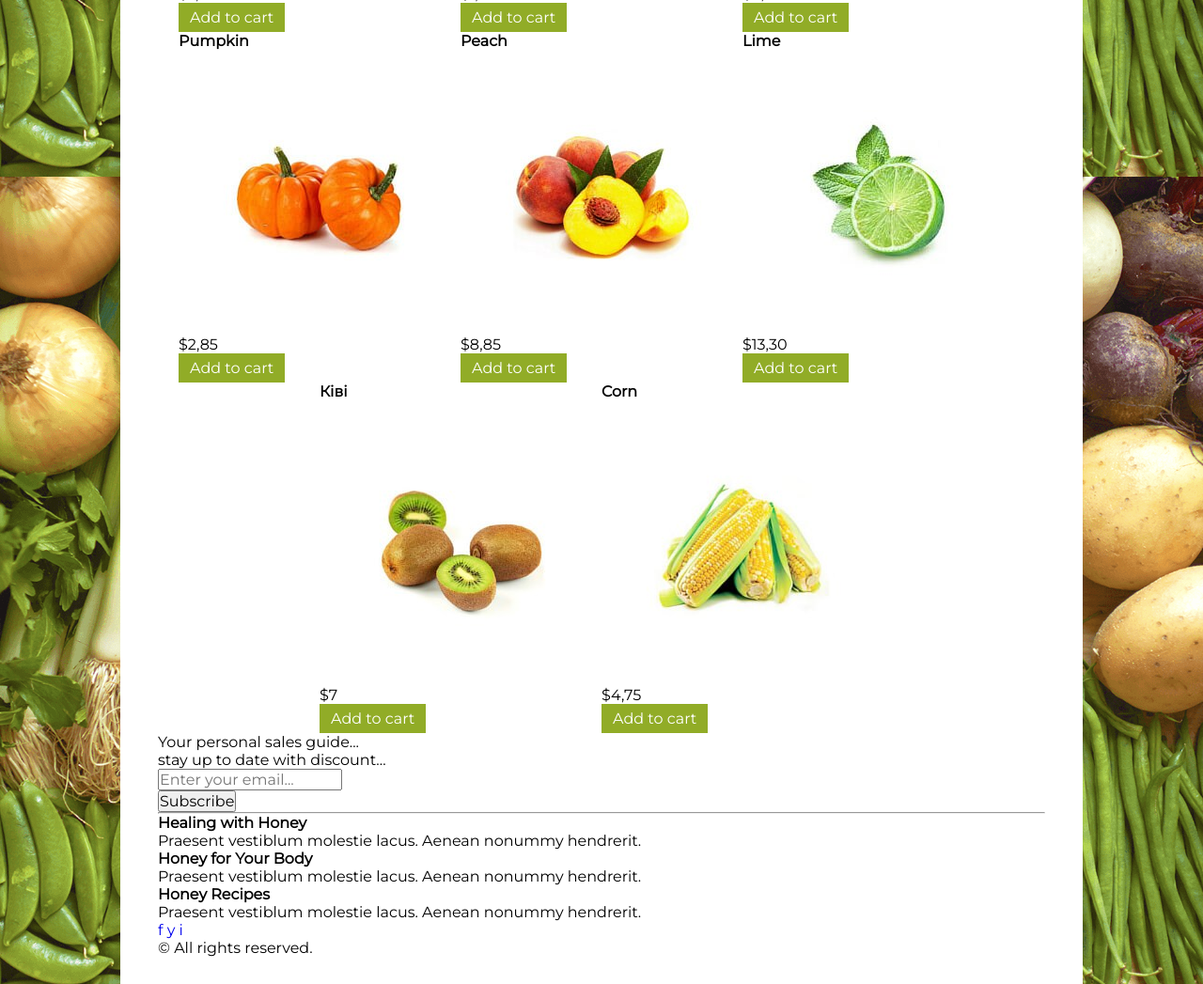
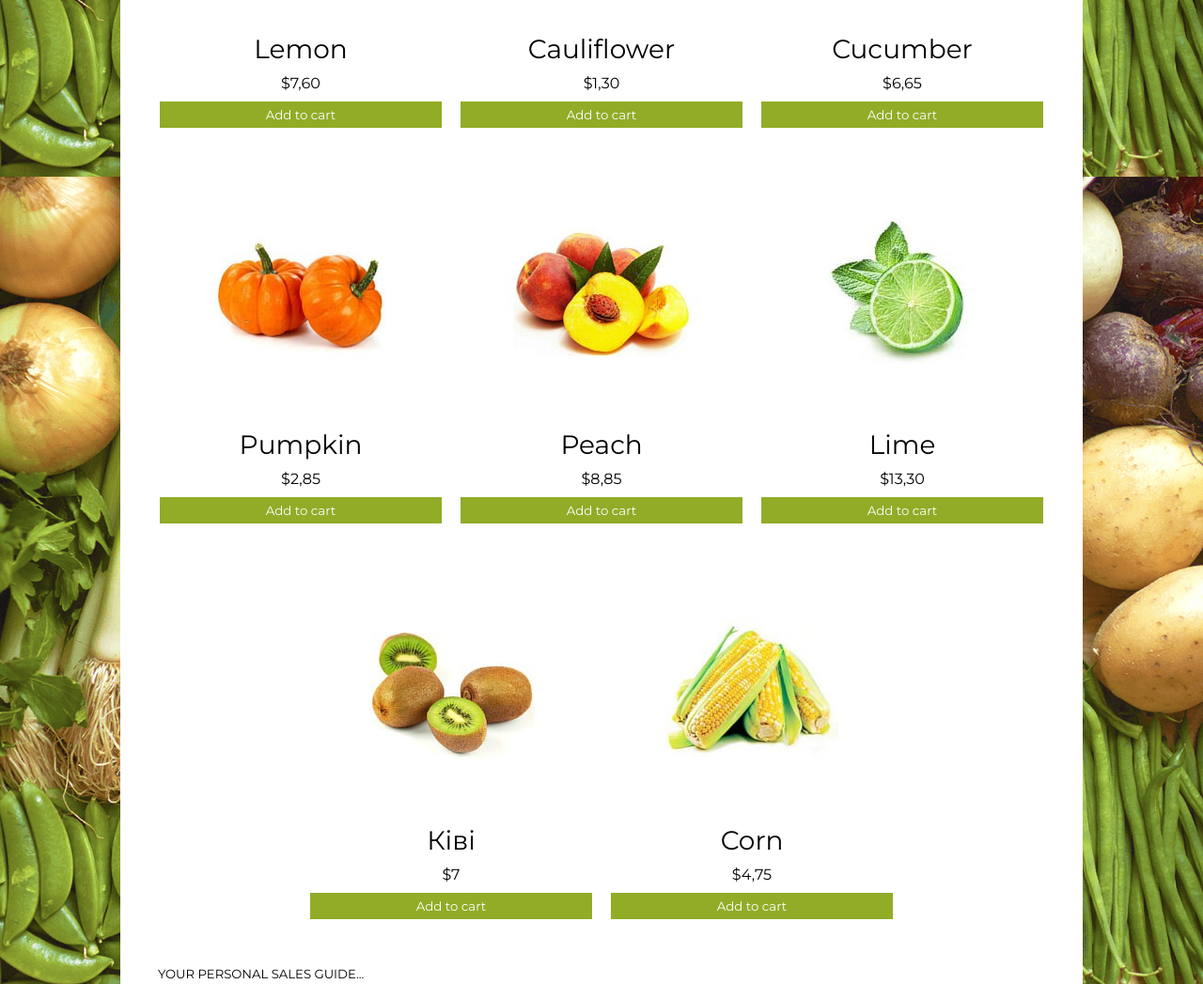
Before and after one commit to KhrystynaDav/EccoFood, a plain HTML site: page index.html in a window 1280 px wide. Shown: the part 682-1729 px from the top of the page at 94% size. Drawn offline with Linux system fonts and the light colour scheme.

Commit message:
styled main

```diff
--- a/css/styles.css
+++ b/css/styles.css
@@ -4,9 +4,10 @@
 
 	font-family: 'Roboto', sans-serif;
 	font-family: 'Montserrat', sans-serif;
+}
+html {
 	font-size: 16px;
 }
-
 a{
 	text-decoration: none;
 }
@@ -18,6 +19,10 @@ body {
 }
 h2 {
 width: 100%;
+font-size: 0.825rem;
+font-weight: 500;
+text-transform: uppercase;
+margin: 50px 0 10px 0;
 }
 
 .wrapper {
@@ -36,6 +41,9 @@ width: 100%;
     transition: all 0.5s;
     cursor: pointer;
     text-align: center;
+}
+.button--wide {
+	width: 100%;
 }
 
 .button:hover {
@@ -93,4 +101,51 @@ flex-grow: 4;
 	display: flex;
 	flex-wrap: wrap;
 	justify-content: center;
+	gap: 20px;
 }
+.product > article{
+	display: flex;
+	flex-direction: column;
+	align-items: center;
+}
+.my-15 {
+	margin: 10px;
+}
+.product > article > h3{
+font-size: 1.75rem;
+	font-weight: 500;
+}
+
+.img-wrapper{
+	background-image: url(../img/empty-bg.jpg);
+}
+.img-wrapper > form{
+	display: flex;
+	flex-direction: column;
+	padding: 100px 25%;
+	gap: 15px;
+}
+input[type="email"]{
+	padding: 4px;
+}
+.discount{
+font-weight:600;
+color: white;
+font-size: 1.5rem;
+}
+.discount > span {
+text-transform: uppercase;
+}
+footer {
+	display: flex;
+flex-direction: column;
+}
+
+footer > section{
+	display: flex;
+flex-wrap: wrap;
+justify-content: center;
+}
+footer > section > article {
+width: 30%;
+}
--- a/index.html
+++ b/index.html
@@ -31,61 +31,63 @@
 	<section class="product">
 		<h2>Most popular products</h2>
 		<article id="1">
-			<h3>Lemon</h3>
 	<img src="img/lemon.jpg" alt="lemon">
-	<p>$7,60</p>
-	<button class="button">Add to cart</button>
+	<h3>Lemon</h3>
+	<p class="my-15">$7,60</p>
+	<button class="button button--wide">Add to cart</button>
 		</article>
 		<article id="2">
-			<h3>Cauliflower</h3>
 	<img src="img/cauliflower.jpg" alt="Cauliflower">
-	<p>$1,30</p>
-	<button class="button">Add to cart</button>
+	<h3>Cauliflower</h3>
+	<p class="my-15">$1,30</p>
+	<button class="button button--wide">Add to cart</button>
 		</article>
 		<article id="3">
-			<h3>Cucumber</h3>
 	<img src="img/cucumber.jpg" alt="Cucumber">
-	<p>$6,65</p>
-	<button class="button">Add to cart</button>
+	<h3>Cucumber</h3>
+	<p class="my-15">$6,65</p>
+	<button class="button button--wide">Add to cart</button>
 		</article>
 		<article id="4">
-			<h3>Pumpkin</h3>
 	<img src="img/pumpkin.jpg" alt="Pumpkin">
-	<p>$2,85</p>
-	<button class="button">Add to cart</button>
+	<h3>Pumpkin</h3>
+	<p class="my-15">$2,85</p>
+	<button class="button button--wide">Add to cart</button>
 		</article>
 		<article id="5">
-			<h3>Peach</h3>
 	<img src="img/peach.jpg" alt="Peach">
-	<p>$8,85</p>
-	<button class="button">Add to cart</button>
+	<h3>Peach</h3>
+	<p class="my-15">$8,85</p>
+	<button class="button button--wide">Add to cart</button>
 		</article>
 		<article id="6">
-			<h3>Lime</h3>
 	<img src="img/lime.jpg" alt="Lime">
-	<p>$13,30</p>
-	<button class="button">Add to cart</button>
+	<h3>Lime</h3>
+	<p class="my-15">$13,30</p>
+	<button class="button button--wide">Add to cart</button>
 		</article>
 		<article id="7">
+	<img src="img/kiwi.jpg" alt="kiwi">
 	<h3>Ківі</h3>
-	<img src="img/kiwi.jpg" alt="kiwi">
-	<p>$7</p>
-	<button class="button">Add to cart</button>
+	<p class="my-15">$7</p>
+	<button class="button button--wide">Add to cart</button>
 	</article>
 	<article id="8">
+	<img src="img/corn.jpg" alt="Corn">
 	<h3>Corn</h3>
-	<img src="img/corn.jpg" alt="Corn">
-	<p>$4,75</p>
-	<button class="button">Add to cart</button>
+	<p class="my-15">$4,75</p>
+	<button class="button button--wide">Add to cart</button>
 	</article>
 	</section>
 	<section>
-		<p>Your personal sales guide...</p>
+		<h2>Your personal sales guide...</h2>
+		<div class="img-wrapper">
 <form action="#">
-				<p>stay up to date with <span>discount</span>...</p>
-				<p><input type="email" name="email" placeholder="Enter your email..."/></p>
-				<p><input type="submit" value="Subscribe"/></p>
+				<p class="discount">stay up to date with <span>discount</span>...</p>
+				<input type="email" name="email" placeholder="Enter your email..."/>
+				<input type="submit" class="button" value="Subscribe"/>
 			</form>
+		</div>
 	</section>
 </main>
 <footer>
```
